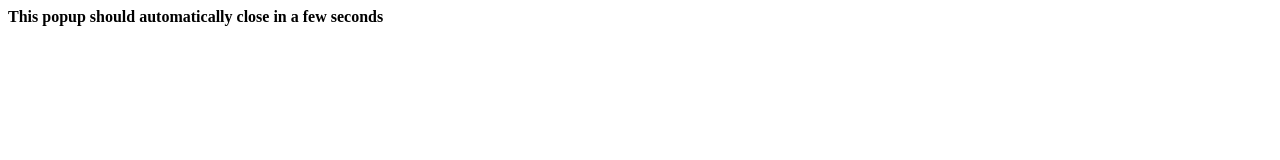
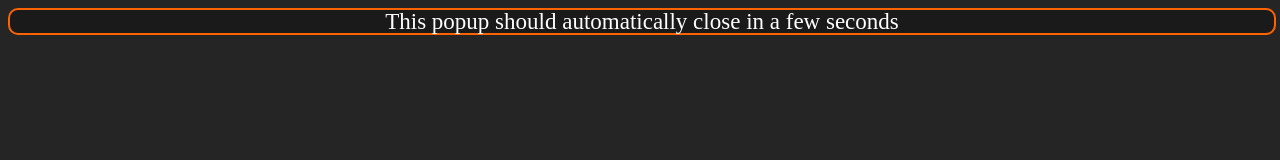
Before and after one commit to krtaras/sound-cloud, a plain HTML site: page callback.html in a window 1280 px wide. Drawn offline with Linux system fonts and the light colour scheme.

Commit message:
Update callback.html

```diff
--- a/callback.html
+++ b/callback.html
@@ -3,7 +3,24 @@
   <head><meta http-equiv="Content-Type" content="text/html; charset=utf-8">
     <title>Connect with SoundCloud</title>
   </head>
+  <style>
+    body {
+      background-color: #252525;
+    }
+    .message {
+      width: 100%;
+      height: 100%;
+      line-height: 100%;
+      vertical-align: middle;
+      text-align: center;
+      background-color: rgba(0, 0, 0, 0.3);
+      color: white;
+      font-size: 23px;
+      border: 2px solid #FF6300;
+      border-radius: 10px;
+    }
+  </style>
   <body onload="window.opener.setTimeout(window.opener.SC.connectCallback, 1)">
-    <b style="width: 100%; text-align: center;">This popup should automatically close in a few seconds</b>
+    <div class="message">This popup should automatically close in a few seconds</div>
   </body>
 </html>
```
